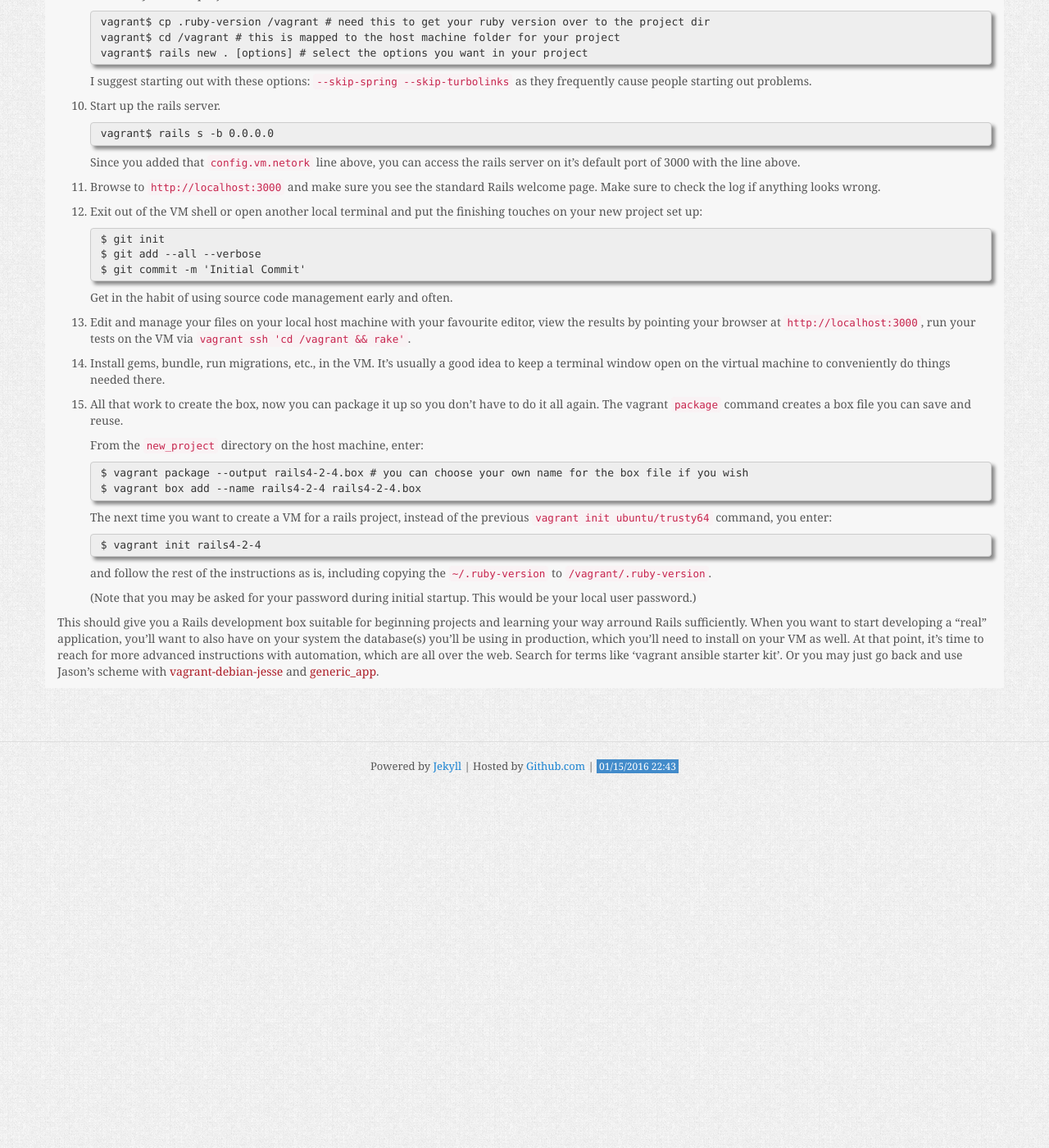
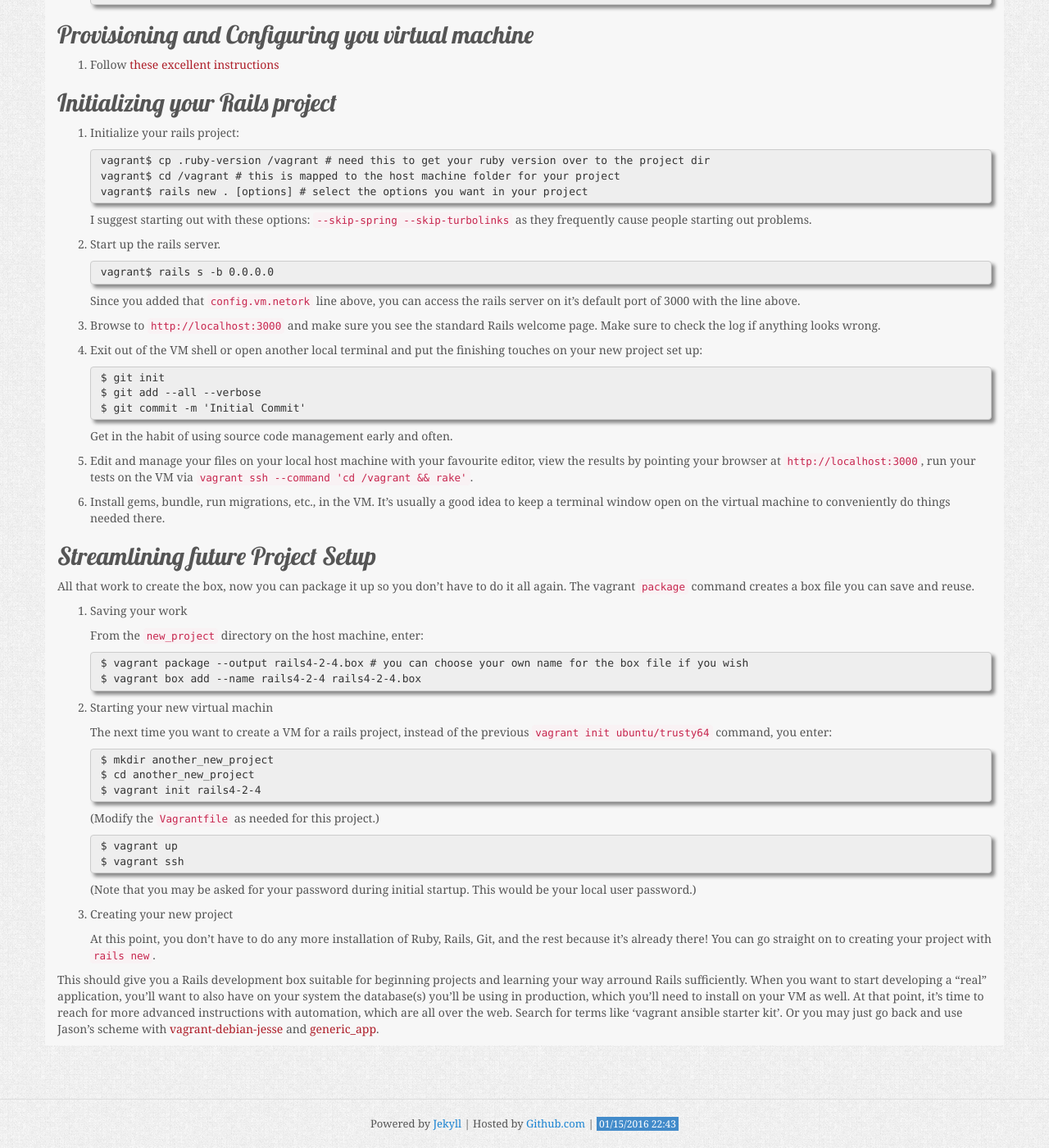
Before and after one commit to railsmn/railsmn.github.io, a Jekyll site: the page built from installation/vagrant2.md, in a window 1280 px wide and 1400 px high, scrolled down 817 px. Shown: the whole window at 82% size. Built offline with Jekyll 4.4.1, drawn with Linux system fonts in a browser that asks for light colours; Markdown is read by kramdown in place of the engine named in the settings; some of the changed text lies outside the part shown.

Commit message:
Clean up, add news, posts, presentations.

```diff
--- a/_includes/navigation.html
+++ b/_includes/navigation.html
@@ -9,6 +9,7 @@
       <li><a href="/presentations">Presentations</a></li>
       <li><a href="/installation">Installation Guide</a></li>
       <li><a href="/projects">Projects</a></li>
+      <li><a href="/news.html">News</a></li>
       <li><a href="/contribute">Contribute</a></li>
     </ul>
 
--- /dev/null
+++ b/_includes/post_index.html
@@ -0,0 +1,5 @@
+<dl>
+{% for post in include.posts | limit: include.limit %}
+{% include post_index_entry.html post=post %}
+{% endfor %}
+</dl>
--- /dev/null
+++ b/_includes/post_index_entry.html
@@ -0,0 +1,5 @@
+<dt>{{ include.post.date | date_to_string }}</dt>
+<dd>
+  <h3>{{include.post.title}} <small>{{include.post.author.name}}</small></h3>
+  <p>{{include.post.excerpt | markdownify}}</p>
+</dd>
--- a/installation/vagrant2.md
+++ b/installation/vagrant2.md
@@ -10,6 +10,7 @@
 
 The commands you enter on your local host are prefixed by `$` and the commands you enter on the virtual machine are prefixed by `vagrant$`.
 
+## Setting up your local "host" machine
 
 1. [Install VirtualBox](https://www.virtualbox.org/wiki/Downloads)
 2. [Install Vagrant](https://www.vagrantup.com/)
@@ -44,7 +45,12 @@
         $ vagrant up
         $ vagrant ssh
 
+## Provisioning and Configuring you virtual machine
+
 4. Follow [these excellent instructions](http://ryanbigg.com/2014/10/ubuntu-ruby-ruby-install-chruby-and-you/)
+
+## Initializing your Rails project
+
 5. Initialize your rails project:
 
         vagrant$ cp .ruby-version /vagrant # need this to get your ruby version over to the project dir
@@ -70,24 +76,39 @@
 
     Get in the habit of using source code management early and often.
 
-7. Edit and manage your files on your local host machine with your favourite editor, view the results by pointing your browser at `http://localhost:3000`, run your tests on the VM via `vagrant ssh 'cd /vagrant && rake'`.
+7. Edit and manage your files on your local host machine with your favourite editor, view the results by pointing your browser at `http://localhost:3000`,
+   run your tests on the VM via `vagrant ssh --command 'cd /vagrant && rake'`.
 
 8. Install gems, bundle, run migrations, etc., in the VM. It's usually a good idea to keep a terminal window open on the virtual machine to conveniently do things needed there.
 
+## Streamlining future Project Setup
 
-9. All that work to create the box, now you can package it up so you don't have to do it all again. The vagrant `package` command creates a box file you can save and reuse.
+All that work to create the box, now you can package it up so you don't have to do it all again. The vagrant `package` command creates a box file you can save and reuse.
+
+1. Saving your work
 
     From the `new_project` directory on the host machine, enter:
 
         $ vagrant package --output rails4-2-4.box # you can choose your own name for the box file if you wish
         $ vagrant box add --name rails4-2-4 rails4-2-4.box
 
+2. Starting your new virtual machin
+
     The next time you want to create a VM for a rails project, instead of the previous `vagrant init ubuntu/trusty64` command, you enter:
 
+        $ mkdir another_new_project
+        $ cd another_new_project
         $ vagrant init rails4-2-4
 
-    and follow the rest of the instructions as is, including copying the `~/.ruby-version` to `/vagrant/.ruby-version`.
+    (Modify the `Vagrantfile` as needed for this project.)
+
+        $ vagrant up
+        $ vagrant ssh
 
     (Note that you may be asked for your password during initial startup. This would be your local user password.)
 
+3. Creating your new project
+
+    At this point, you don't have to do any more installation of Ruby, Rails, Git, and the rest because it's already there! You can go straight on to creating your project with `rails new`.
+
 This should give you a Rails development box suitable for beginning projects and learning your way arround Rails sufficiently. When you want to start developing a "real" application, you'll want to also have on your system the database(s) you'll be using in production, which you'll need to install on your VM as well. At that point, it's time to reach for more advanced instructions with automation, which are all over the web. Search for terms like 'vagrant ansible starter kit'. Or you may just go back and use Jason's scheme with [vagrant-debian-jesse](https://github.com/jhsu802701/vagrant-debian-jessie) and [generic_app](https://github.com/jhsu802701/generic_app).
--- a/less/variables.less
+++ b/less/variables.less
@@ -45,7 +45,7 @@
 @font-family-monospace:   Menlo, Monaco, Consolas, "Courier New", monospace;
 @font-family-base:        @font-family-sans-serif;
 
-@font-size-base:          14px;
+@font-size-base:          18px;
 @font-size-large:         ceil((@font-size-base * 1.25)); // ~18px
 @font-size-small:         ceil((@font-size-base * 0.85)); // ~12px
 
```
Also changed, not shown: _layouts/post.html (added, +19 -0 lines), _posts/2016-01-15-new-monthly-venue-sport-ngin.md (added, +25 -0 lines), index.html (+7 -0 lines), news.html (added, +8 -0 lines), presentations/config-for-and-validation-contexts/index.md (added, +16 -0 lines), presentations/index.md (+5 -3 lines), 4 other files.
